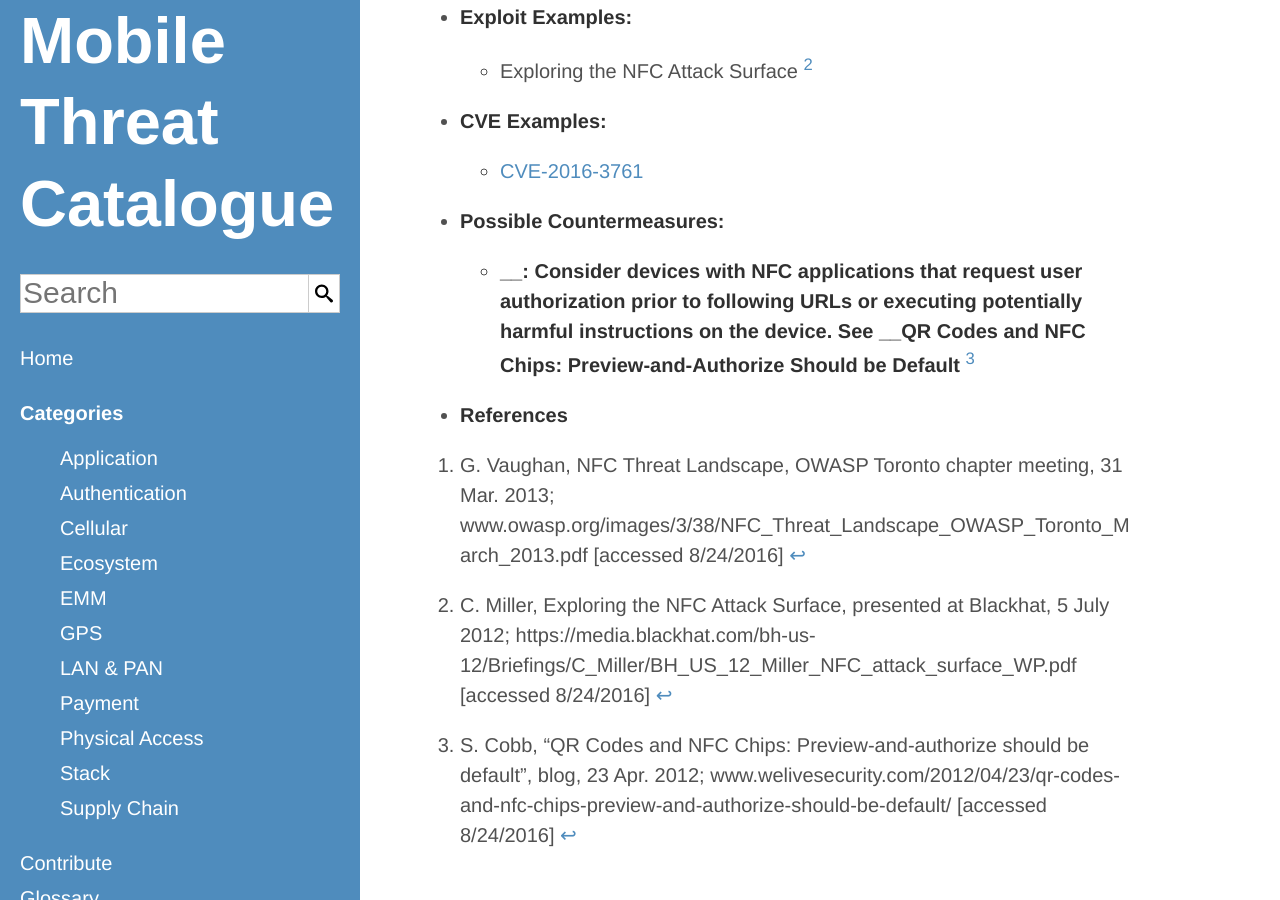
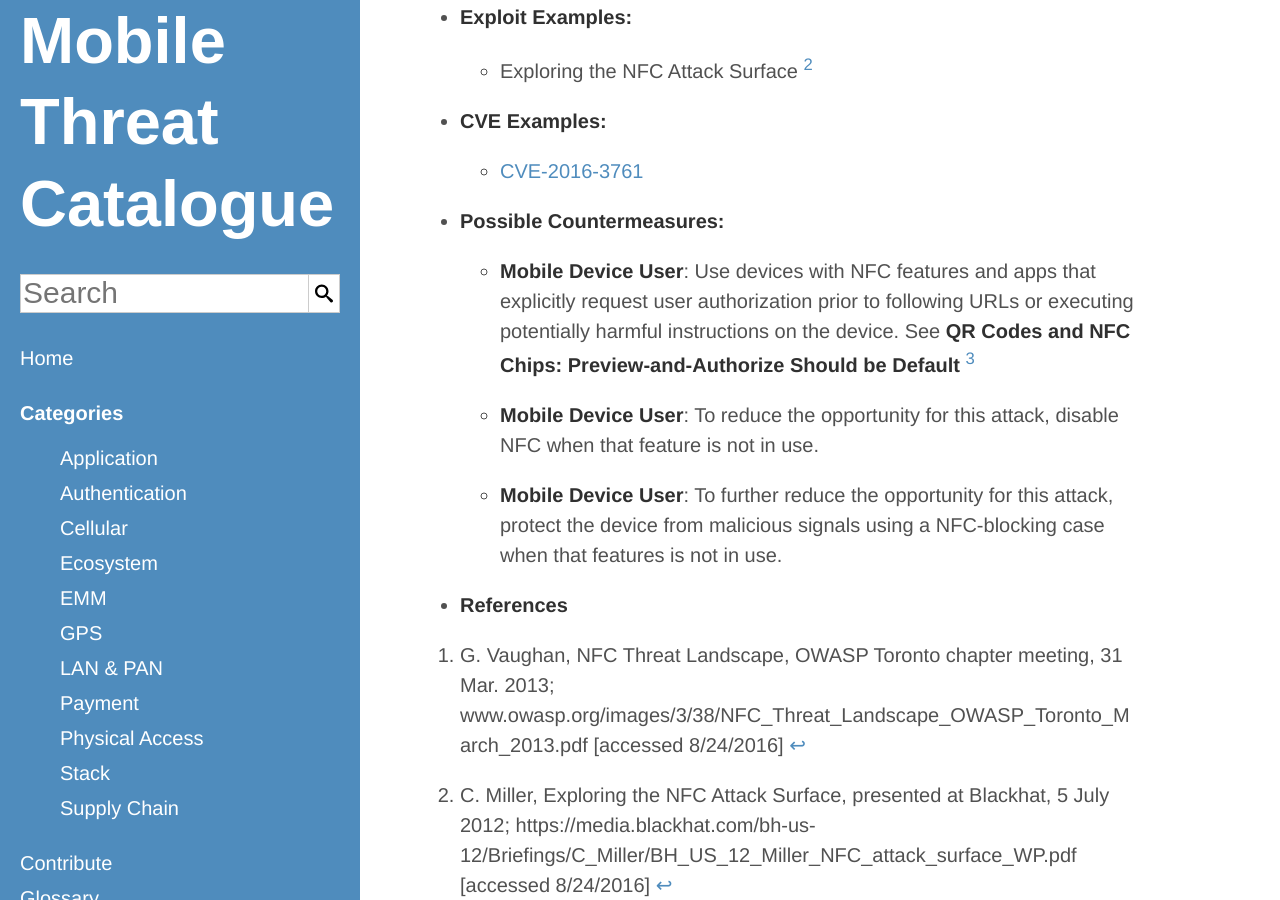
Before and after one commit to usnistgov/mobile-threat-catalogue, a Jekyll site: the page built from _lan-pan-threats/LPN-13.md, in a window 1280 px wide and 900 px high, scrolled down 398 px. Built offline with Jekyll 4.4.1, drawn with Linux system fonts in a browser that asks for light colours.

Commit message:
#13: update countermeasures and actors

```diff
--- a/_lan-pan-threats/LPN-13.md
+++ b/_lan-pan-threats/LPN-13.md
@@ -7,6 +7,10 @@
     ExploitExample: "Exploring the NFC Attack Surface [^34]"
     CVEExample: CVE-2016-3761
     PossibleCountermeasures:
-        "Consider devices with NFC applications that request user authorization prior to following URLs or executing potentially harmful instructions on the device. See __QR Codes and NFC Chips: Preview-and-Authorize Should be Default__ [^39]":
-            -
+        "Use devices with NFC features and apps that explicitly request user authorization prior to following URLs or executing potentially harmful instructions on the device. See __QR Codes and NFC Chips: Preview-and-Authorize Should be Default__ [^39]":
+            - Mobile Device User
+        "To reduce the opportunity for this attack, disable NFC when that feature is not in use.":
+            - Mobile Device User
+        "To further reduce the opportunity for this attack, protect the device from malicious signals using a NFC-blocking case when that features is not in use.":
+            - Mobile Device User
 ---
```
